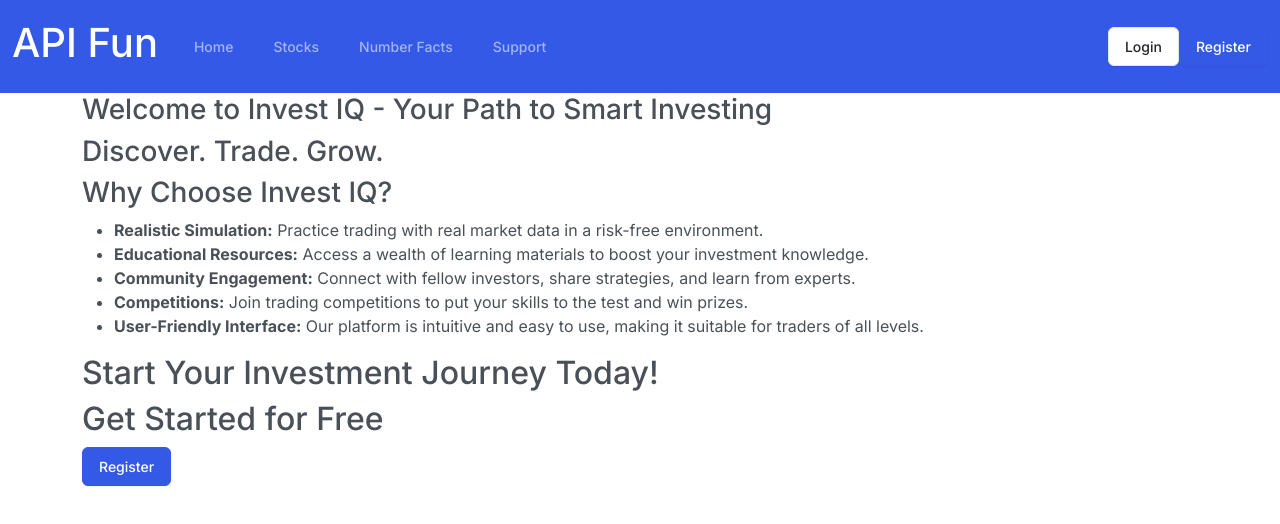
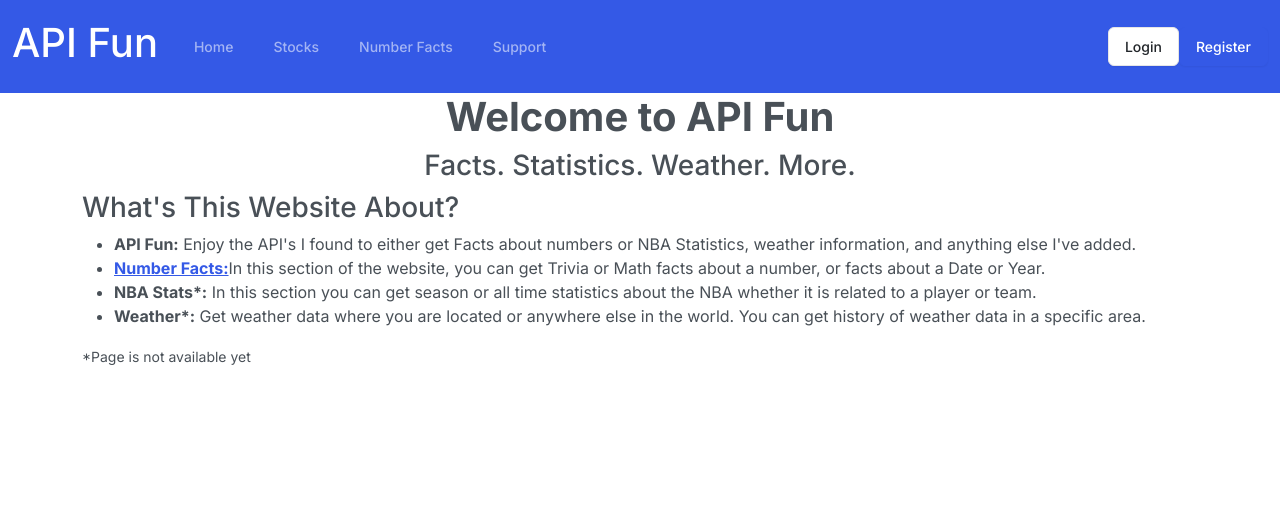
Before and after one commit to sfazliddin/InvestingWebsite, a React (Vite) app: page / in a window 1280 px wide. Shown: the top 524 px of the page. Built offline with nearby package versions, Linux system fonts and the light colour scheme.

Commit message:
revamped home page

```diff
--- a/src/pages/Home.jsx
+++ b/src/pages/Home.jsx
@@ -1,36 +1,46 @@
-import { RegisterButton } from "../components/buttons";
+/* eslint-disable react/no-unescaped-entities */
+
 const Home = () => {
   return (
     <>
-      <h3>Welcome to Invest IQ - Your Path to Smart Investing</h3>
-      <h3>Discover. Trade. Grow.</h3>
-      <h3>Why Choose Invest IQ?</h3>
+      <div className="d-flex justify-content-center">
+        <h1>
+          <b>Welcome to API Fun </b>
+        </h1>
+      </div>
+      <h3 className="d-flex justify-content-center">
+        Facts. Statistics. Weather. More.
+      </h3>
+      <h3>What's This Website About?</h3>
       <ul>
         <li>
-          <b>Realistic Simulation:</b> Practice trading with real market data in
-          a risk-free environment.
+          <b>API Fun:</b> Enjoy the API's I found to either get Facts about
+          numbers or NBA Statistics, weather information, and anything else I've
+          added.
         </li>
         <li>
-          <b>Educational Resources:</b> Access a wealth of learning materials to
-          boost your investment knowledge.
+          <a href="/numbers-facts">
+            <b>Number Facts:</b>
+          </a>
+          In this section of the website, you can get Trivia or Math facts about
+          a number, or facts about a Date or Year.
         </li>
         <li>
-          <b>Community Engagement:</b> Connect with fellow investors, share
-          strategies, and learn from experts.
+          <b>NBA Stats*:</b> In this section you can get season or all time
+          statistics about the NBA whether it is related to a player or team.
         </li>
         <li>
-          <b>Competitions:</b> Join trading competitions to put your skills to
-          the test and win prizes.
+          <b>Weather*:</b> Get weather data where you are located or anywhere
+          else in the world. You can get history of weather data in a specific
+          area.
         </li>
-        <li>
+        {/* <li>
           <b>User-Friendly Interface:</b> Our platform is intuitive and easy to
           use, making it suitable for traders of all levels.
-        </li>
+        </li> */}
       </ul>
 
-      <h2>Start Your Investment Journey Today!</h2>
-      <h2>Get Started for Free</h2>
-      <RegisterButton />
+      <small>*Page is not available yet</small>
     </>
   );
 };
```
